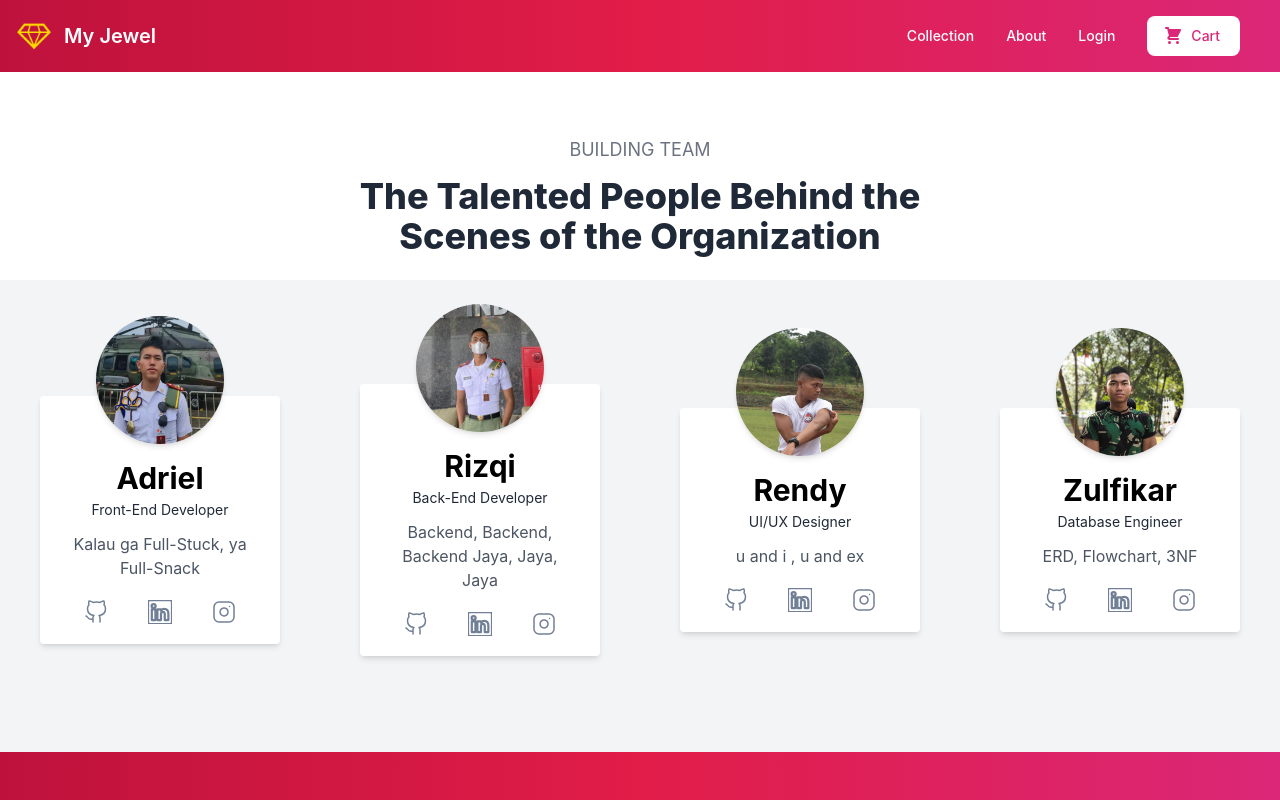
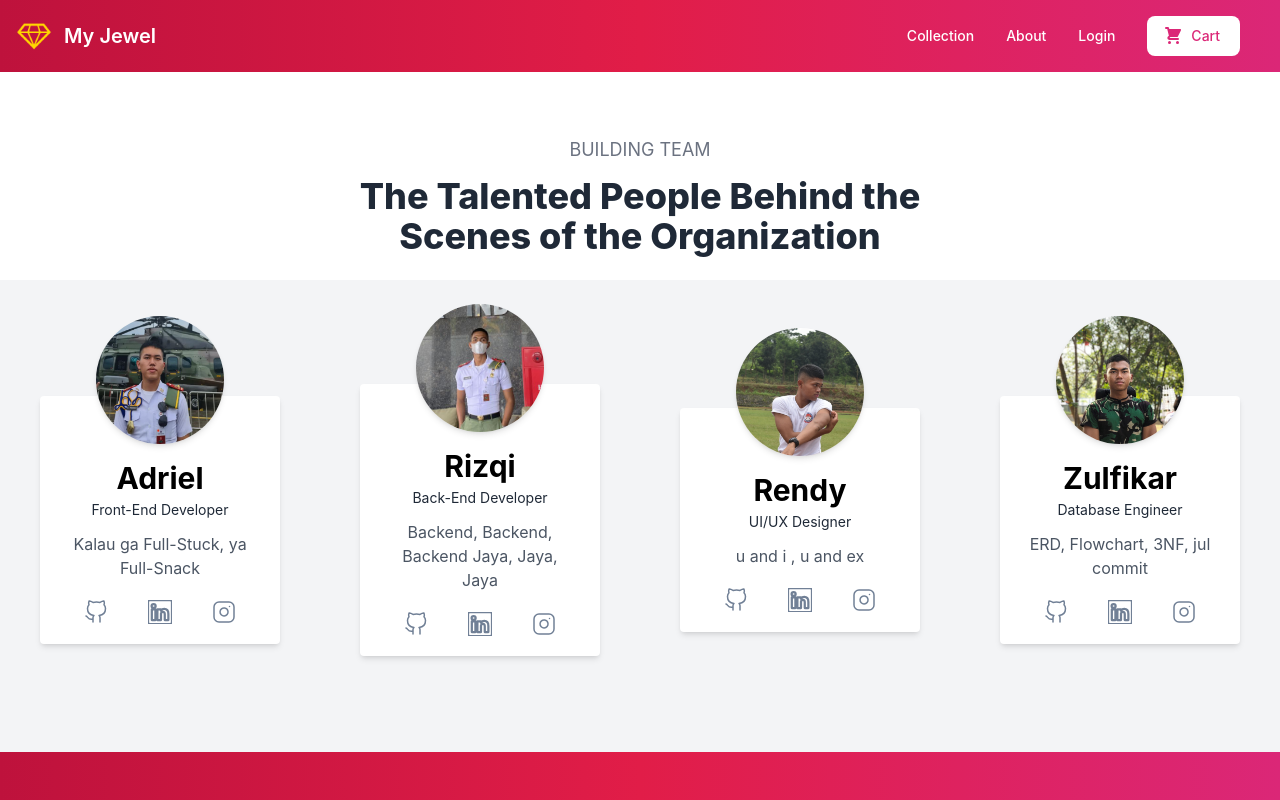
Before and after one commit to zulfikar2002/tugas-akhir, a React (Create React App) app: page /about in a window 1280 px wide. Shown: the top 800 px of the page. Built offline with nearby package versions, Linux system fonts and the light colour scheme; no server answers.

Commit message:
new update

```diff
--- a/src/components/about.js
+++ b/src/components/about.js
@@ -42,7 +42,7 @@ export default function About() {
       name: "Zulfikar",
       position: "Database Engineer",
       description:
-        "ERD, Flowchart, 3NF",
+        "ERD, Flowchart, 3NF, jul commit",
         github: "https://github.com/zulfikar2002",
       linkedin : "https://www.linkedin.com/in/zulfikar-zahir/",
       instagram: "https://www.instagram.com/zulfikar_zahir/",
```
